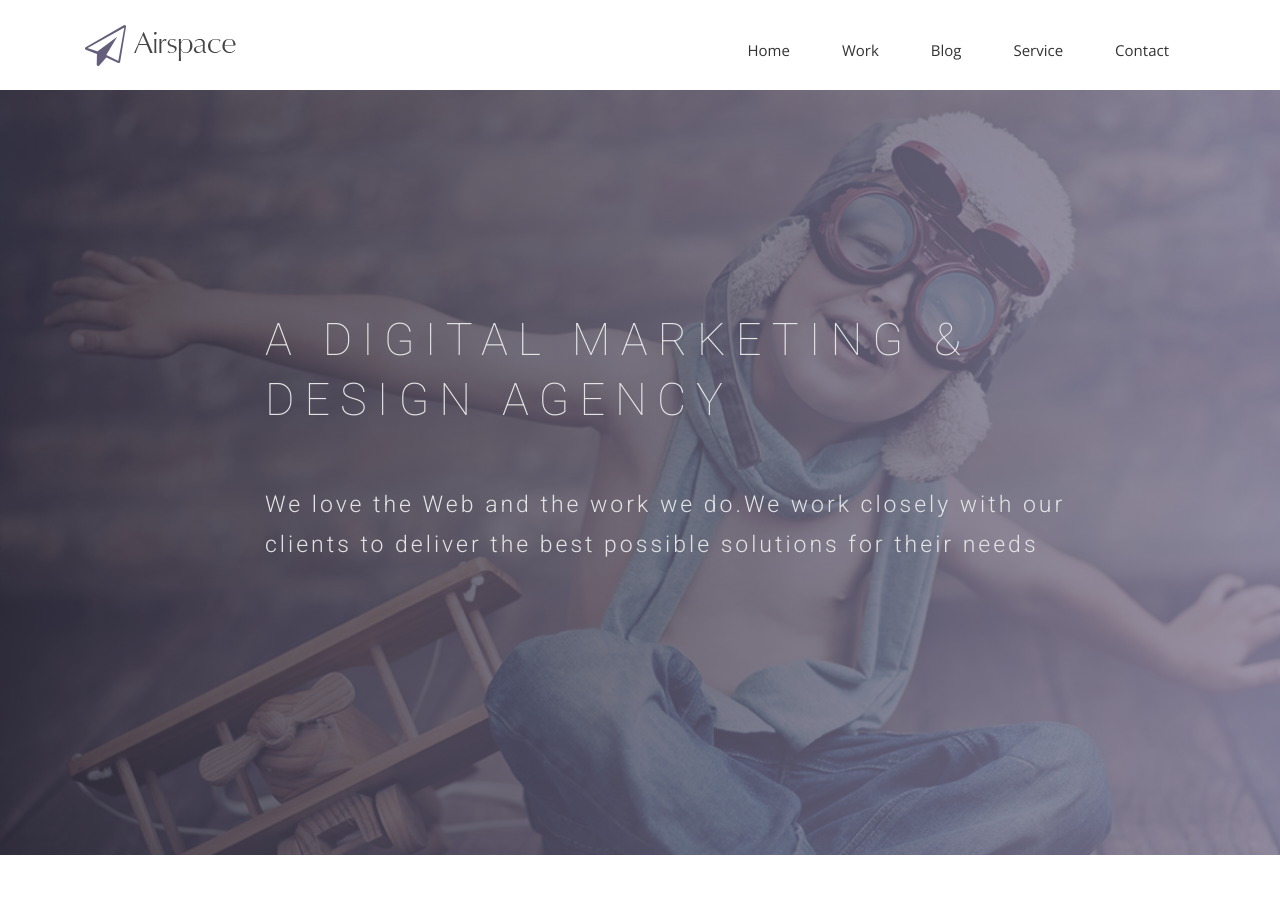
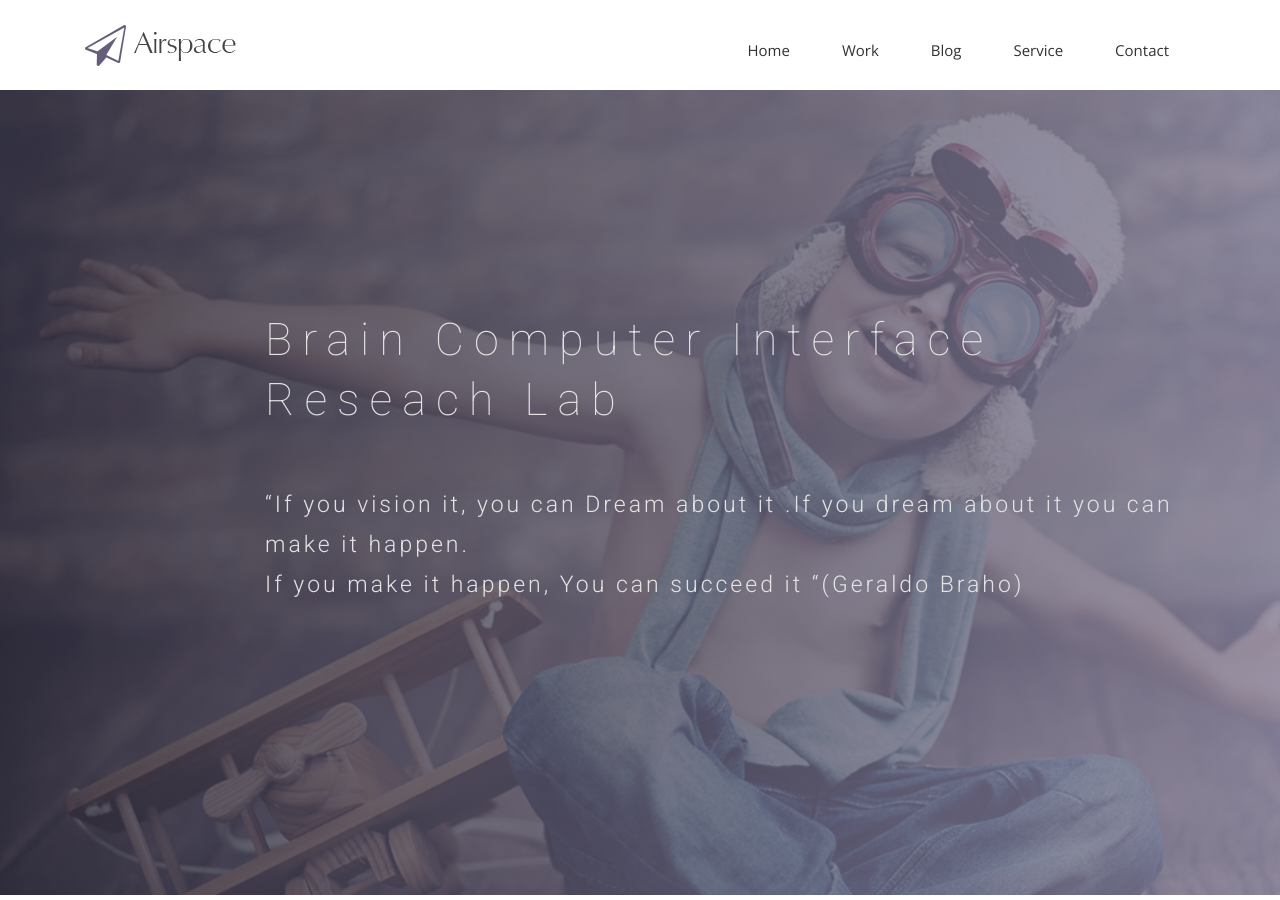
Before and after one commit to Brain-Computer-Interface-Research-Lab/BCI, a Jekyll site: the page built from index.html, in a window 1280 px wide and 900 px high. Built offline with Jekyll 4.4.1, drawn with Linux system fonts in a browser that asks for light colours; nearby versions of some CDN libraries; some web fonts are replaced.

Commit message:
working on homepage

```diff
--- a/index.html
+++ b/index.html
@@ -1,6 +1,6 @@
 ---
 layout: page
-title: Airspace
+title: Brain Computer Interface Reseach Lab
 permalink: /
 ---
 
@@ -10,8 +10,8 @@ permalink: /
     <div class="row">
       <div class="col-md-10 col-md-offset-2">
         <div class="block">
-          <h1 class="animated fadeInUp">A DIGITAL MARKETING &#38; <br> DESIGN AGENCY</h1>
-          <p class="animated fadeInUp">We love the Web and the work we do.We work closely with our </br> clients to deliver the best possible solutions for their needs</p>
+          <h1 class="animated fadeInUp">Brain Computer Interface Reseach Lab</h1>
+          <p class="animated fadeInUp">“If you vision it, you can Dream about it .If you dream about it you can make it happen. </br>If you make it happen, You can succeed it “(Geraldo Braho)</p>
         </div>
       </div>
     </div>
```
